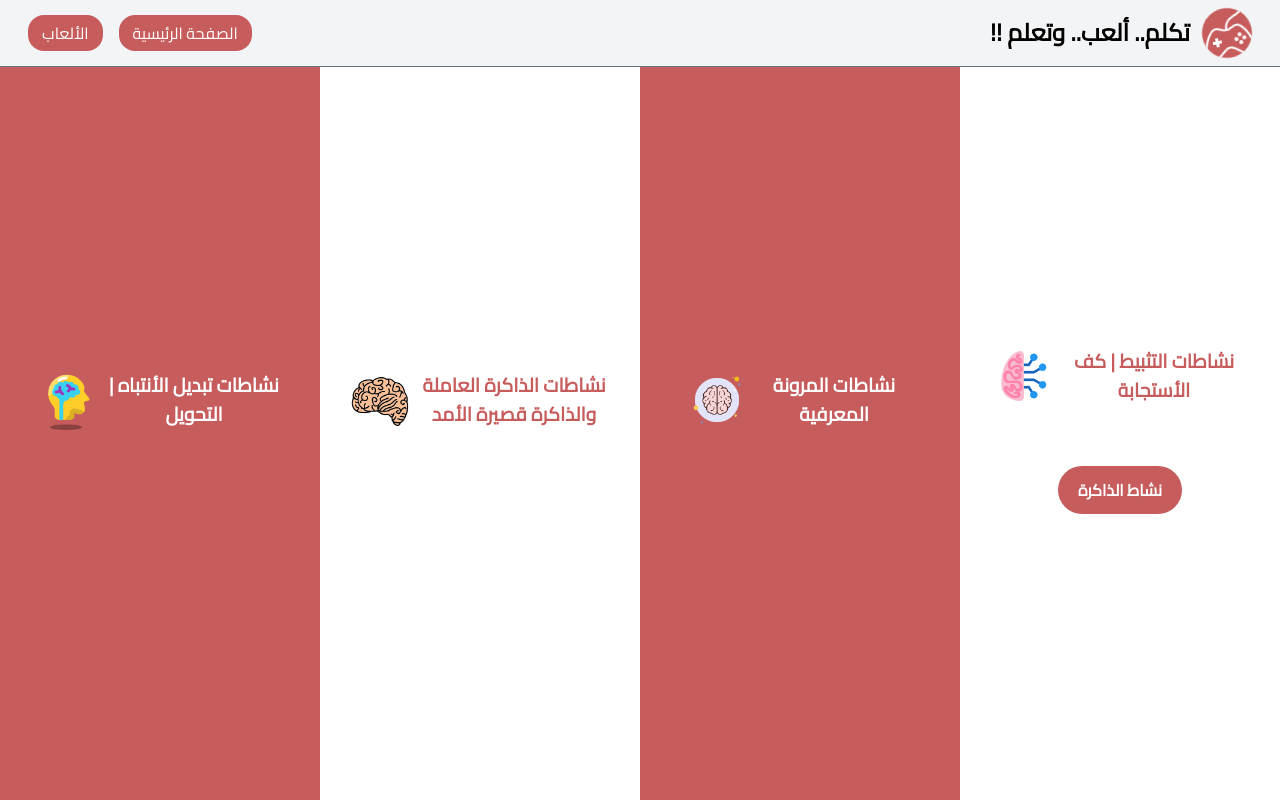
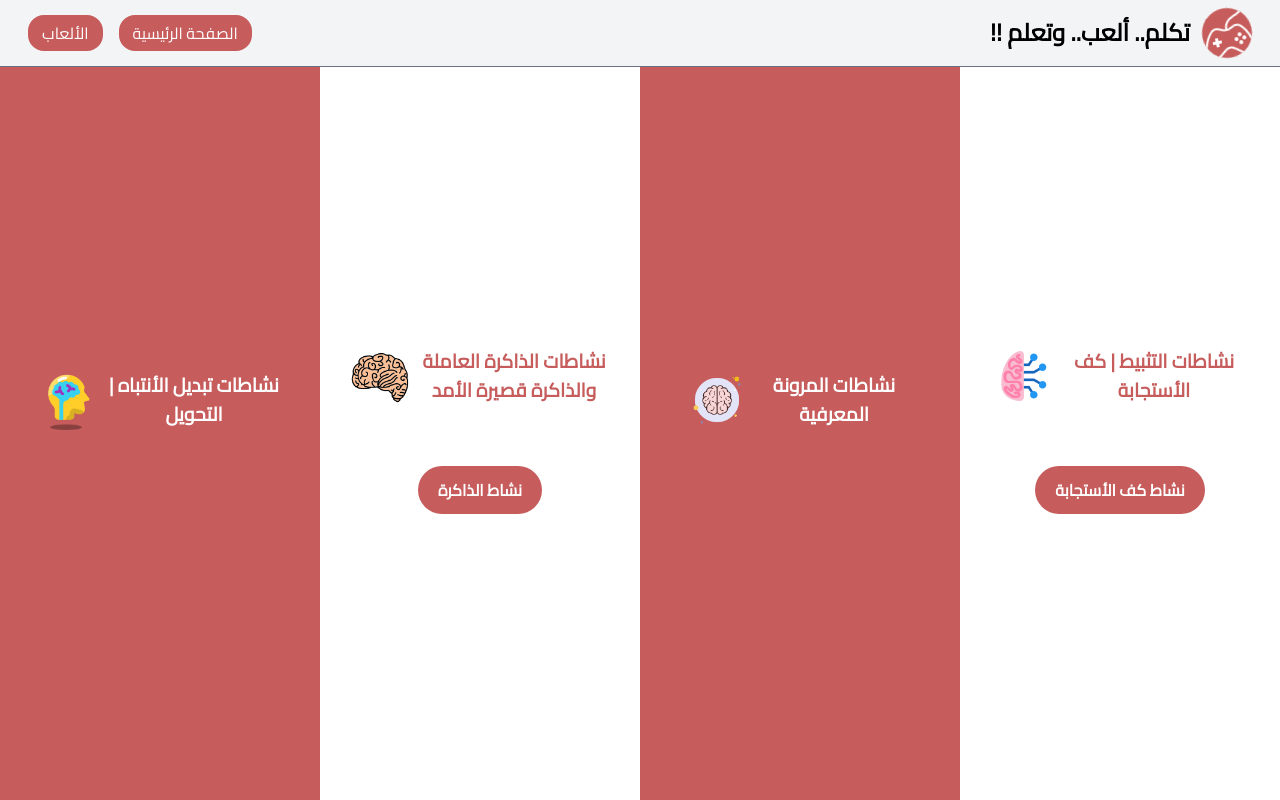
Before and after one commit to Kamel-Amen/speak-play-learn, a React (Vite) app: page /speak-play-learn/games in a window 1280 px wide. Built offline with nearby package versions, Linux system fonts and the light colour scheme.

Commit message:
creating game two files

```diff
--- a/src/components/Games.jsx
+++ b/src/components/Games.jsx
@@ -15,8 +15,8 @@ const Games = () => {
       aosDuration: 1250,
       games: [
         {
-          gameTitle: 'نشاط الذاكرة',
-          link: '/speak-play-learn/gameOne',
+          gameTitle: 'نشاط كف الأستجابة',
+          link: '/speak-play-learn/gameTwo',
           gameStyle:
             'game-btn font-bold w-fit mx-auto text-white py-3 px-5 rounded-4xl bg-[#C75C5C] transition duration-300 ease-in-out hover:scale-110',
           linkColor: 'text-[#FFF]',
@@ -39,7 +39,15 @@ const Games = () => {
       sectionStyle:
         'w-1/4 text-[#C75C5C] bg-[#FFF] flex flex-col justify-center items-center h-full',
       aosDuration: 1750,
-      games: [],
+      games: [
+        {
+          gameTitle: 'نشاط الذاكرة',
+          link: '/speak-play-learn/gameOne',
+          gameStyle:
+            'game-btn font-bold w-fit mx-auto text-white py-3 px-5 rounded-4xl bg-[#C75C5C] transition duration-300 ease-in-out hover:scale-110',
+          linkColor: 'text-[#FFF]',
+        },
+      ],
     },
     {
       id: 4,
```
